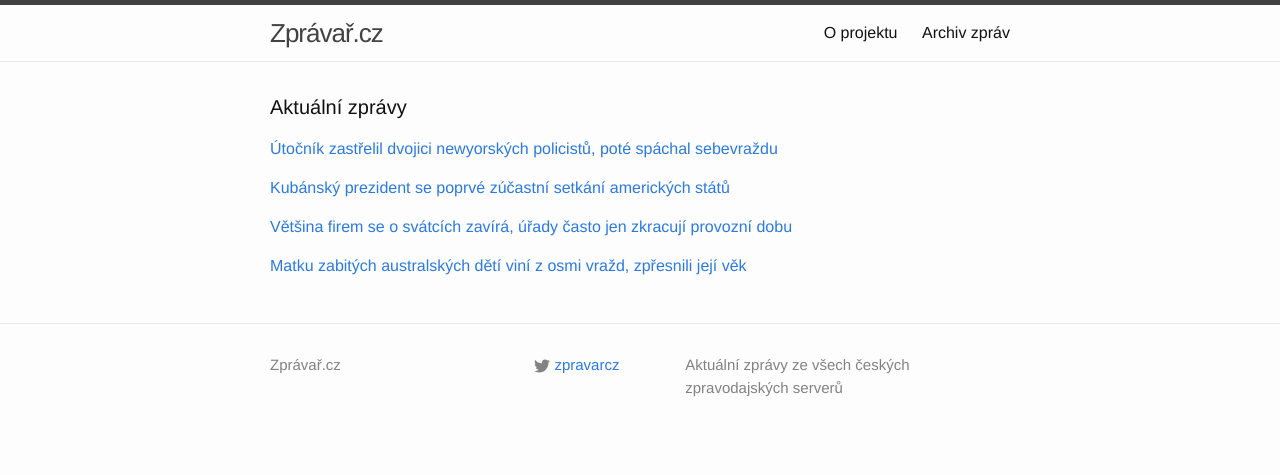
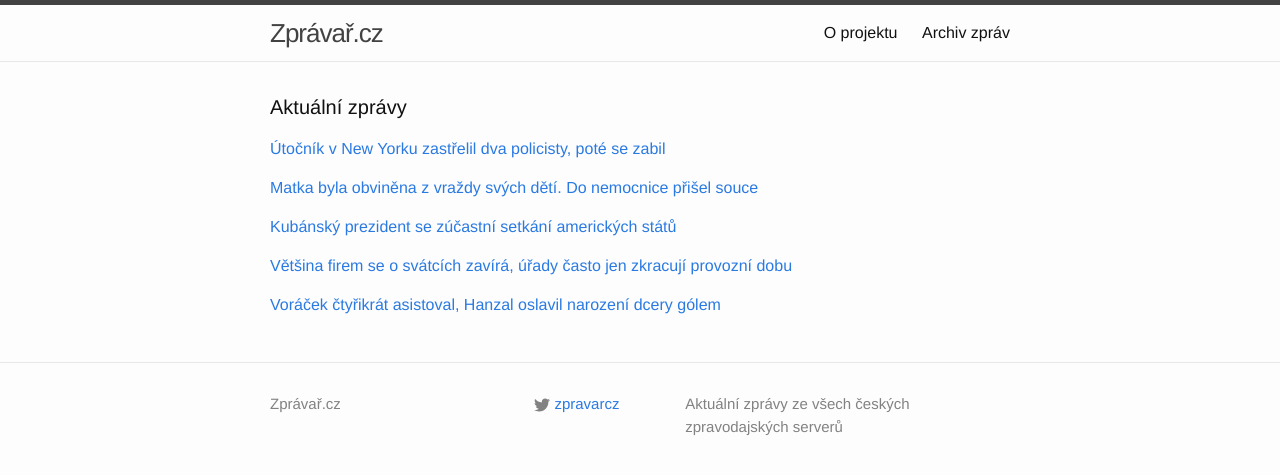
Before and after one commit to adliska/zpravar, a Jekyll site: the page built from index.html, in a window 1280 px wide. Shown: the top 475 px of the page. Built offline with Jekyll 4.4.1, drawn with Linux system fonts in a browser that asks for light colours.

Commit message:
zpravar news update

```diff
--- a/index.html
+++ b/index.html
@@ -5,34 +5,45 @@ layout: default
 <div class="home">
     <h1 class="page-heading">Aktuální zprávy</h1>
 
-<p><a href="javascript:;" onclick="toggle_visibility('zpravy0')">Útočník zastřelil dvojici newyorských policistů, poté spáchal sebevraždu</a></p>
+<p><a href="javascript:;" onclick="toggle_visibility('zpravy0')">Útočník v New Yorku zastřelil dva policisty, poté se zabil</a></p>
 <div id="zpravy0" style="display:none">
 <ul>
+<li><a href=http://zpravy.aktualne.cz/zahranici/utocnik-v-new-yorku-zastrelil-dva-policisty-pote-se-zabil/r~9ca8eb2088db11e4ab15002590604f2e/>Útočník v New Yorku zastřelil dva policisty, poté se zabil - zpravy.aktualne.cz</a></li>
 <li><a href=http://www.rozhlas.cz/_zprava/utocnik-zastrelil-dvojici-newyorskych-policistu-pote-spachal-sebevrazdu--1435284>Útočník zastřelil dvojici newyorských policistů, poté spáchal sebevraždu - www.rozhlas.cz</a></li>
 <li><a href=http://www.ceskatelevize.cz/ct24/svet/296126-newyorsky-utocnik-zastrelil-dva-policisty-a-pak-sam-sebe/>Newyorský útočník zastřelil dva policisty a pak sám sebe - www.ceskatelevize.cz</a></li>
 <li><a href=http://www.rozhlas.cz/_zprava/utocnik-v-new-yorku-zastrelil-dvojici-policistu-pote-spachal-sebevrazdu--1435284>Útočník v New Yorku zastřelil dvojici policistů, poté spáchal sebevraždu - www.rozhlas.cz</a></li>
 <li><a href=http://www.novinky.cz/zahranicni/amerika/356962-utocnik-v-new-yorku-zastrelil-dvojici-policistu-a-nasledne-i-sebe.html>Útočník v New Yorku zastřelil dvojici policistů a následně i sebe - www.novinky.cz</a></li>
 <li><a href=http://www.ceskenoviny.cz/zpravy/zpravy/utocnik-v-new-yorku-zastrelil-dvojici-policistu-pote-se-zabil/1161330>Útočník v New Yorku zastřelil dvojici policistů, poté se zabil - www.ceskenoviny.cz</a></li>
 </ul>
-</div><p><a href="javascript:;" onclick="toggle_visibility('zpravy1')">Kubánský prezident se poprvé zúčastní setkání amerických států</a></p>
+</div><p><a href="javascript:;" onclick="toggle_visibility('zpravy1')">Matka byla obviněna z vraždy svých dětí. Do nemocnice přišel souce </a></p>
 <div id="zpravy1" style="display:none">
 <ul>
+<li><a href=http://www.lidovky.cz/matka-byla-obvinena-z-vrazdy-svych-deti-do-nemocnice-prisel-souce-py3-/zpravy-svet.aspx?c=A141221_075338_ln_zahranici_mct>Matka byla obviněna z vraždy svých dětí. Do nemocnice přišel souce  - www.lidovky.cz</a></li>
+<li><a href=http://www.tyden.cz/rubriky/zahranici/asie-a-oceanie/z-vrazdy-osmi-deti-v-australii-byla-obvinena-matka-sedmi-z-nich_327987.html>Z vraždy osmi dětí v Austrálii byla obviněna matka sedmi z nich - www.tyden.cz</a></li>
+<li><a href=http://zpravy.idnes.cz/matku-australskych-deti-vini-z-osmi-vrazd-fip-/zahranicni.aspx?c=A141221_072802_zahranicni_jw>Matku zabitých australských dětí viní z osmi vražd, zpřesnili její věk - zpravy.idnes.cz</a></li>
+<li><a href=http://www.ceskenoviny.cz/zpravy/zpravy/z-vrazdy-osmi-deti-v-australii-byla-obvinena-matka-sedmi-obeti/1161338>Z vraždy osmi dětí v Austrálii byla obviněna matka sedmi obětí - www.ceskenoviny.cz</a></li>
+<li><a href=http://www.novinky.cz/zahranicni/svet/356963-z-vrazdy-osmi-deti-obvinila-australska-policie-matku-sedmi-obeti.html>Z vraždy osmi dětí obvinila australská policie matku sedmi obětí - www.novinky.cz</a></li>
+</ul>
+</div><p><a href="javascript:;" onclick="toggle_visibility('zpravy2')">Kubánský prezident se zúčastní setkání amerických států</a></p>
+<div id="zpravy2" style="display:none">
+<ul>
+<li><a href=http://www.tyden.cz/rubriky/zahranici/amerika/kubansky-prezident-se-zucastni-setkani-americkych-statu_327975.html>Kubánský prezident se zúčastní setkání amerických států - www.tyden.cz</a></li>
 <li><a href=http://www.tyden.cz/rubriky/zahranici/amerika/kubansky-prezident-se-poprve-zucastni-setkani-americkych-statu_327975.html>Kubánský prezident se poprvé zúčastní setkání amerických států - www.tyden.cz</a></li>
 <li><a href=http://www.rozhlas.cz/_zprava/kubansky-vudce-castro-si-ceni-obamovy-vstricnosti-na-ideologii-zeme-ale-nic-menit-nebude--1435291>Kubánský vůdce Castro si cení Obamovy vstřícnosti, na ideologii země ale nic měnit nebude - www.rozhlas.cz</a></li>
 <li><a href=http://www.rozhlas.cz/_zprava/usa-obnovuji-diplomaticke-vztahy-s-kubou-vudce-castro-si-ceni-obamovy-vstricnosti--1435291>USA obnovují diplomatické vztahy s Kubou, vůdce Castro si cení Obamovy vstřícnosti  - www.rozhlas.cz</a></li>
 </ul>
-</div><p><a href="javascript:;" onclick="toggle_visibility('zpravy2')">Většina firem se o svátcích zavírá, úřady často jen zkracují provozní dobu</a></p>
-<div id="zpravy2" style="display:none">
+</div><p><a href="javascript:;" onclick="toggle_visibility('zpravy3')">Většina firem se o svátcích zavírá, úřady často jen zkracují provozní dobu</a></p>
+<div id="zpravy3" style="display:none">
 <ul>
 <li><a href=http://www.rozhlas.cz/_zprava/vetsina-firem-se-o-svatcich-zavira-urady-casto-jen-zkracuji-provozni-dobu--1435288>Většina firem se o svátcích zavírá, úřady často jen zkracují provozní dobu - www.rozhlas.cz</a></li>
 <li><a href=http://www.rozhlas.cz/_zprava/vetsina-firem-se-o-svatcich-zavira-urady-ale-casto-jen-zkrati-provozni-dobu--1435288>Většina firem se o svátcích zavírá, úřady často jen zkracují provozní dobu - www.rozhlas.cz</a></li>
 <li><a href=http://www.rozhlas.cz/_zprava/velke-firmy-narizuji-pracovnikum-vanocni-dovolene-urady-vetsinou-jen-zkrati-pracovni-dobu--1435288>Velké firmy nařizují pracovníkům vánoční dovolené, úřady většinou jen zkrátí pracovní dobu - www.rozhlas.cz</a></li>
 </ul>
-</div><p><a href="javascript:;" onclick="toggle_visibility('zpravy3')">Matku zabitých australských dětí viní z osmi vražd, zpřesnili její věk</a></p>
-<div id="zpravy3" style="display:none">
+</div><p><a href="javascript:;" onclick="toggle_visibility('zpravy4')">Voráček čtyřikrát asistoval, Hanzal oslavil narození dcery gólem</a></p>
+<div id="zpravy4" style="display:none">
 <ul>
-<li><a href=http://zpravy.idnes.cz/matku-australskych-deti-vini-z-osmi-vrazd-fip-/zahranicni.aspx?c=A141221_072802_zahranicni_jw>Matku zabitých australských dětí viní z osmi vražd, zpřesnili její věk - zpravy.idnes.cz</a></li>
-<li><a href=http://www.ceskenoviny.cz/zpravy/zpravy/z-vrazdy-osmi-deti-v-australii-byla-obvinena-matka-sedmi-obeti/1161338>Z vraždy osmi dětí v Austrálii byla obviněna matka sedmi obětí - www.ceskenoviny.cz</a></li>
-<li><a href=http://www.novinky.cz/zahranicni/svet/356963-z-vrazdy-osmi-deti-obvinila-australska-policie-matku-sedmi-obeti.html>Z vraždy osmi dětí obvinila australská policie matku sedmi obětí - www.novinky.cz</a></li>
+<li><a href=http://www.denik.cz/hokej/voracek-ctyrikrat-asistoval-hanzal-oslavil-narozeni-dcery-golem-20141221.html>Voráček čtyřikrát asistoval, Hanzal oslavil narození dcery gólem - www.denik.cz</a></li>
+<li><a href=http://sport.aktualne.cz/cerstvy-tata-hanzal-slavil-golem-arizona-ale-prohrala/r~fbdcdac288d911e49e4b0025900fea04/>Čerstvý táta Hanzal slavil gólem, Voráček sázel nahrávky - sport.aktualne.cz</a></li>
+<li><a href=http://www.sportovninoviny.cz/zpravy/voracek-ctyrikrat-asistoval-hanzal-oslavil-narozeni-dcery-golem/1161341>Voráček čtyřikrát asistoval, Hanzal oslavil narození dcery gólem - www.sportovninoviny.cz</a></li>
 </ul>
 </div></div>
```
